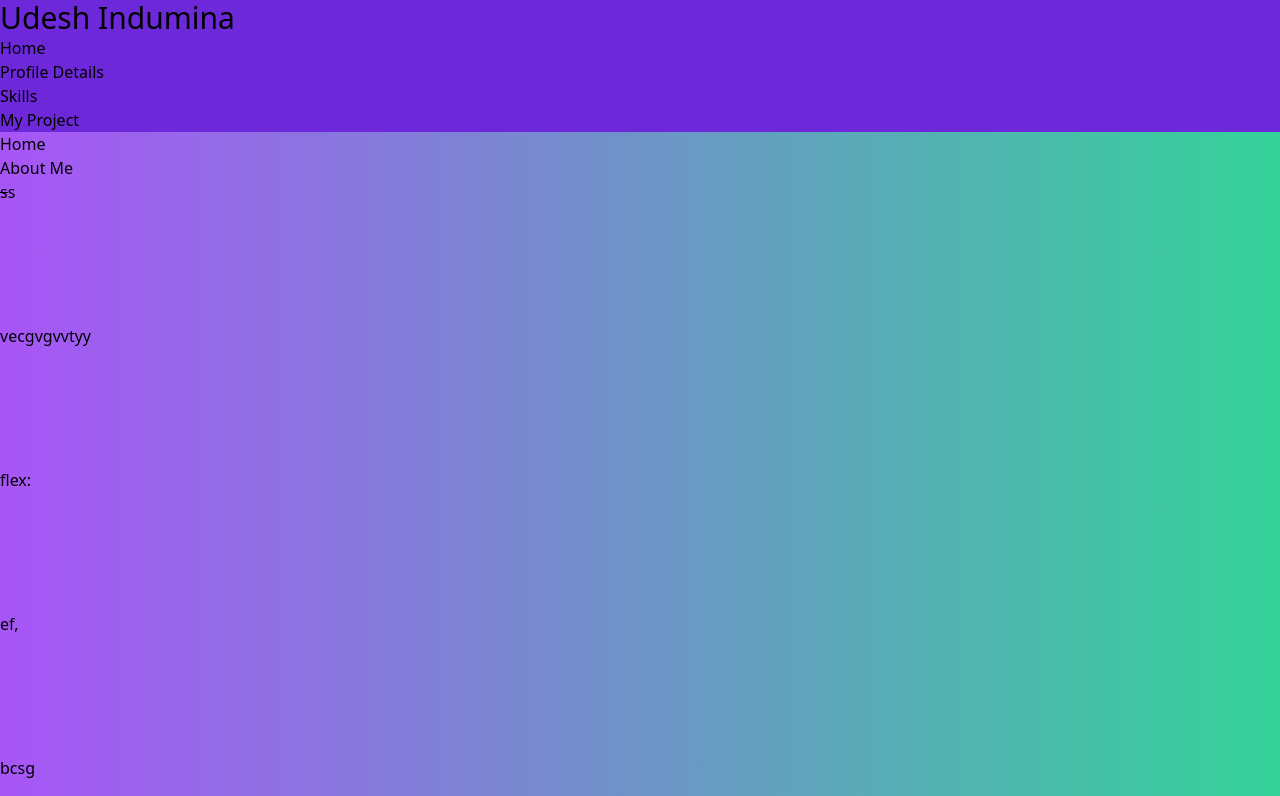
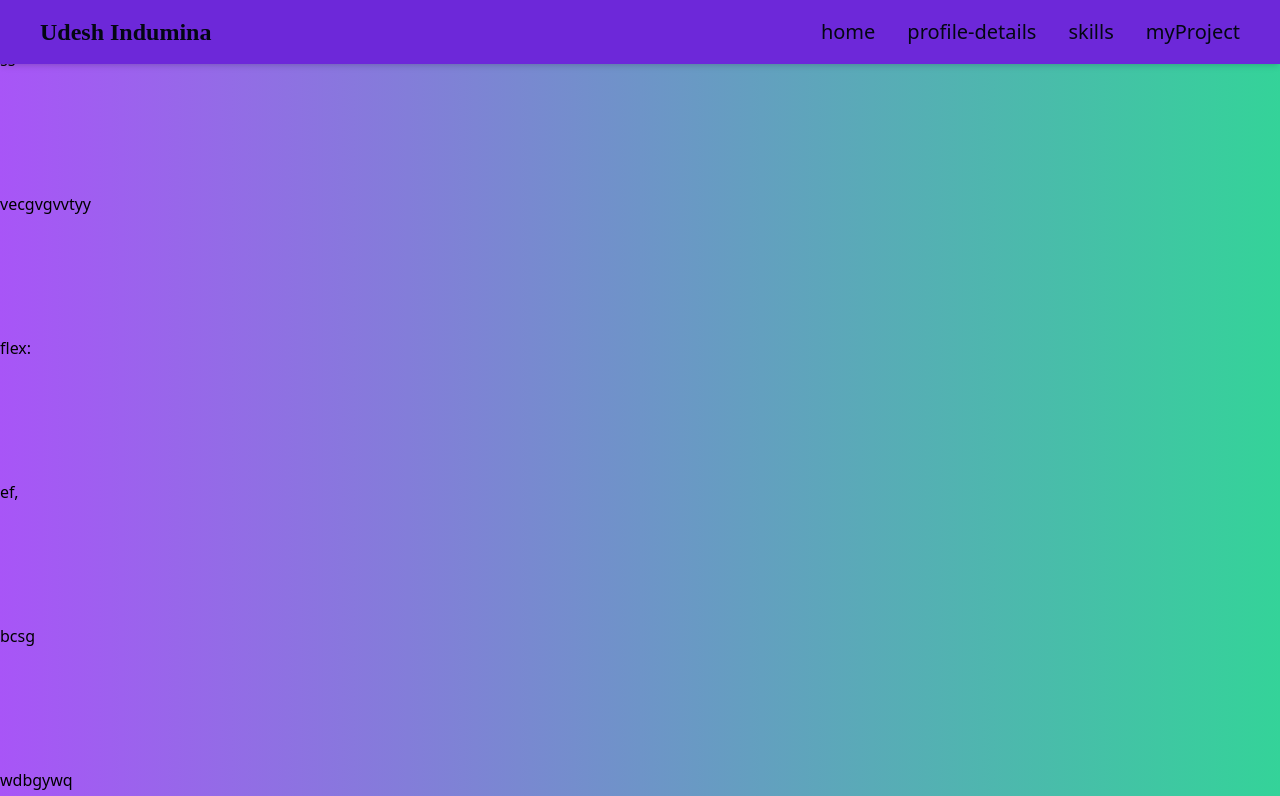
Before and after one commit to WAUdeshinduminaweerakoon/my-profile, a React (Create React App) app: page / in a window 1280 px wide. Shown: the top 796 px of the page. Built offline with nearby package versions, Linux system fonts and the light colour scheme.

Commit message:
add the material UI and link the header

```diff
--- a/package.json
+++ b/package.json
@@ -3,6 +3,10 @@
   "version": "0.1.0",
   "private": true,
   "dependencies": {
+    "@emotion/react": "^11.11.3",
+    "@emotion/styled": "^11.11.0",
+    "@mui/icons-material": "^5.15.7",
+    "@mui/material": "^5.15.7",
     "@testing-library/jest-dom": "^5.17.0",
     "@testing-library/react": "^13.4.0",
     "@testing-library/user-event": "^13.5.0",
--- a/src/App.js
+++ b/src/App.js
@@ -1,4 +1,3 @@
-
 import React from 'react';
 import { Element } from 'react-scroll';
 import Header from './components/Header/Header';
@@ -8,26 +7,24 @@ import Footer from './components/Footer/Footer';
 import Home from './Home';
 import MyProject from './components/MyProject/MyProject';
 
-
-
 const App = () => {
   return (
-    <Element class="bg-gradient-to-r from-purple-500 to-emerald-400">
+    <Element className="bg-gradient-to-r from-purple-500 to-emerald-400">
       <section>
-        <Header/>
+        <Header />
         <Element name="home">
-          <Home/>
+          <Home />
         </Element>
         <Element name="profile-details">
-          <ProfileDetails/>
+          <ProfileDetails />
         </Element>
         <Element name="skills">
-          <Skills/>
+          <Skills />
         </Element>
         <Element name="myProject">
-          <MyProject/>
+          <MyProject />
         </Element>
-        <Footer/>
+        <Footer />
       </section>
     </Element>
   );
--- a/src/components/Header/Header.jsx
+++ b/src/components/Header/Header.jsx
@@ -1,20 +1,35 @@
-
-
 import React from 'react';
-import { Link } from 'react-scroll';
+import { Link as ScrollLink } from 'react-scroll';
+import DensityMediumIcon from '@mui/icons-material/DensityMedium';
 
 const Header = () => {
+  let Links = [
+    { name: "home", link: "home" },
+    { name: "profile-details", link: "profile-details" },
+    { name: "skills", link: "skills" },
+    { name: "myProject", link: "myProject" },
+  ];
+
   return (
-    <header class=' bg-violet-700'>
-        <nav>
-          <ul>
-            <h1 className='text-3xl text-black'>Udesh Indumina </h1>
-            <li><Link to="home">Home</Link></li>
-            <li><Link to="profile-details">Profile Details</Link></li>
-            <li><Link to="skills">Skills</Link></li>
-            <li><Link to="myProject">My Project</Link></li>
-          </ul>
-        </nav>
+    <header className='fixed top-0 left-0 w-full shadow-md bg-violet-700'>
+      <nav className='items-center justify-between py-4 md:flex md:px-10 px-7'>
+        <div className='font-bold text-2xl cursor-pointer flex items-center font-[Poppins] text-gray-950'>
+          Udesh Indumina
+        </div>
+        <div className='absolute text-3xl cursor-pointer right-8 top-6 md:hidden'>
+          <span className><DensityMediumIcon /></span>
+        </div>
+        <ul className='md:flex md:items-center md:pb-0 pb-12 absolute md:static bg-violet-700 md:z-auto z-[-1] left-0 w-full md:w-auto md:pl-0 pl-9 transition-all duration-500 ease-in'>
+          {Links.map((link) => (
+            <li key={link.name} className='text-xl md:ml-8 md:my-0 my-7'>
+              <ScrollLink to={link.link} smooth={true} duration={500} className='duration-500 text-gray-950 hover:text-gray-700'>
+                {link.name}
+              </ScrollLink>
+            </li>
+          ))}
+
+        </ul>
+      </nav>
     </header>
   );
 };
```
Also changed, not shown: 1 other file (tests, documents, lock files or other folders).
